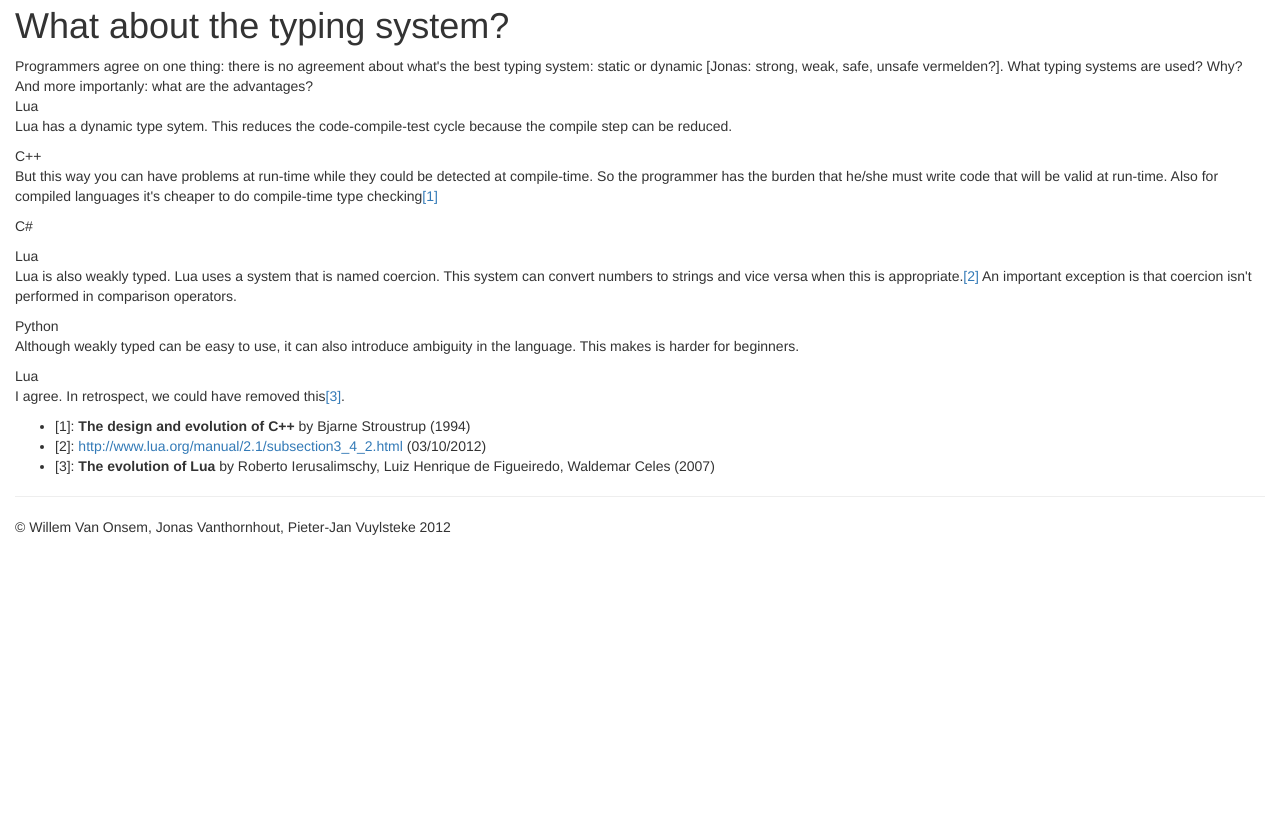
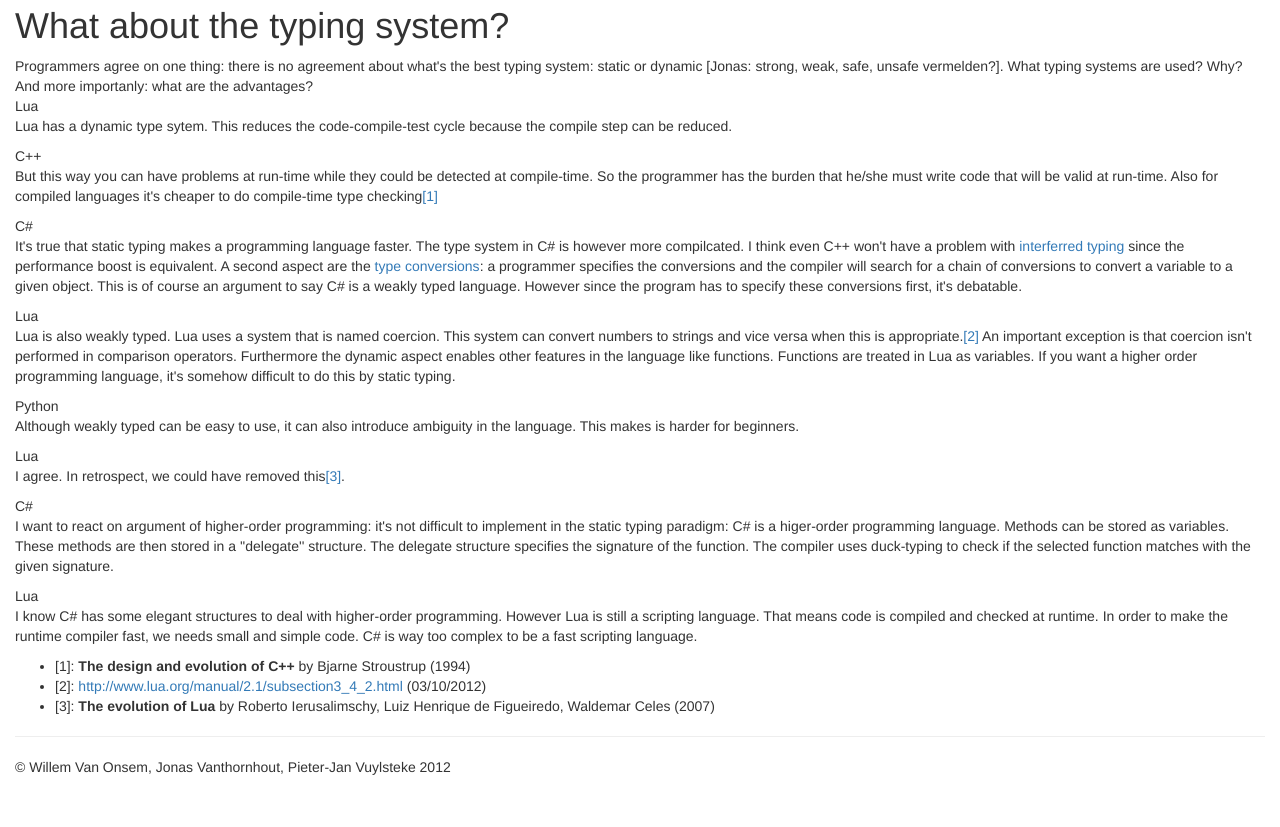
Before and after one commit to KommuSoft/CplKul2012, a PHP site: page /typing.php in a window 1280 px wide. Shown: the part 474-1301 px from the top of the page. Before the commit the page ends 1009 px from the top, so only its background shows below. Run offline with PHP 8.4, Linux system fonts and the light colour scheme; some libraries are stand-ins or nearby versions.

Commit message:
dialoog wat verder uitgewerkt rond typing
git-svn-id: file:///home/kommusoft/tmpgit/svncpl@29 3f48092c-57cf-4b77-94f4-3dec9eb1df5f

```diff
--- a/Website/cpl/questions/typing.php
+++ b/Website/cpl/questions/typing.php
@@ -18,19 +18,25 @@ class Typing extends Question {
 	}
 
 	public function answers(){
+		$pop_it = $this->popover("interferred typing","Interferred typing","Interferred typing is a language concept in C# where a programmer uses the keyword 'var' to denote the declaration of a variable. Instead of letting the programmer specify the type of the variable, the compiler will determine the type by intereference.");
+		$pop_tc = $this->popover("type conversions","Type Conversions","Type conversions are a language concepts in C# where a programmer can specify how an object of one type can be converted into another type. These conversions can be implicit. If they are implicit the programmer doesn't have to specify the object should convert itself.");
 		$lua = parent::luaSays("Lua has a dynamic type sytem. This reduces the code-compile-test cycle because the compile step can be reduced.");
 
 		$cpp = parent::cppSays("But this way you can have problems at run-time while they could be detected at compile-time. So the programmer has the burden that he/she must write code that will be valid at run-time. Also for compiled languages it's cheaper to do compile-time type checking" . parent::bib()->cite(2));
 
-		$cSharp = parent::cSharpSays("");
+		$cSharp = parent::cSharpSays("It's true that static typing makes a programming language faster. The type system in C# is however more compilcated. I think even C++ won't have a problem with ".$pop_it." since the performance boost is equivalent. A second aspect are the ".$pop_tc.": a programmer specifies the conversions and the compiler will search for a chain of conversions to convert a variable to a given object. This is of course an argument to say C# is a weakly typed language. However since the program has to specify these conversions first, it's debatable.");
 
-		$lua2 = parent::luaSays("Lua is also weakly typed. Lua uses a system that is named coercion. This system can convert numbers to strings and vice versa when this is appropriate." . parent::bib()->cite(4) . " An important exception is that coercion isn't performed in comparison operators.");
+		$lua2 = parent::luaSays("Lua is also weakly typed. Lua uses a system that is named coercion. This system can convert numbers to strings and vice versa when this is appropriate." . parent::bib()->cite(4) . " An important exception is that coercion isn't performed in comparison operators. Furthermore the dynamic aspect enables other features in the language like functions. Functions are treated in Lua as variables. If you want a higher order programming language, it's somehow difficult to do this by static typing.");
 
 		$python = parent::pythonSays("Although weakly typed can be easy to use, it can also introduce ambiguity in the language. This makes is harder for beginners.");
 
 		$lua3 = parent::luaSays("I agree. In retrospect, we could have removed this" . parent::bib()->cite(0) . ".");
 
-		return $lua.$cpp.$cSharp.$lua2.$python.$lua3;
+		$cSharp2 = parent::cSharpSays("I want to react on argument of higher-order programming: it's not difficult to implement in the static typing paradigm: C# is a higer-order programming language. Methods can be stored as variables. These methods are then stored in a ''delegate'' structure. The delegate structure specifies the signature of the function. The compiler uses duck-typing to check if the selected function matches with the given signature.");
+
+		$lua4 = parent::luaSays("I know C# has some elegant structures to deal with higher-order programming. However Lua is still a scripting language. That means code is compiled and checked at runtime. In order to make the runtime compiler fast, we needs small and simple code. C# is way too complex to be a fast scripting language.");
+
+		return $lua.$cpp.$cSharp.$lua2.$python.$lua3.$cSharp2.$lua4;
 	}
 
 	public function link(){
```
